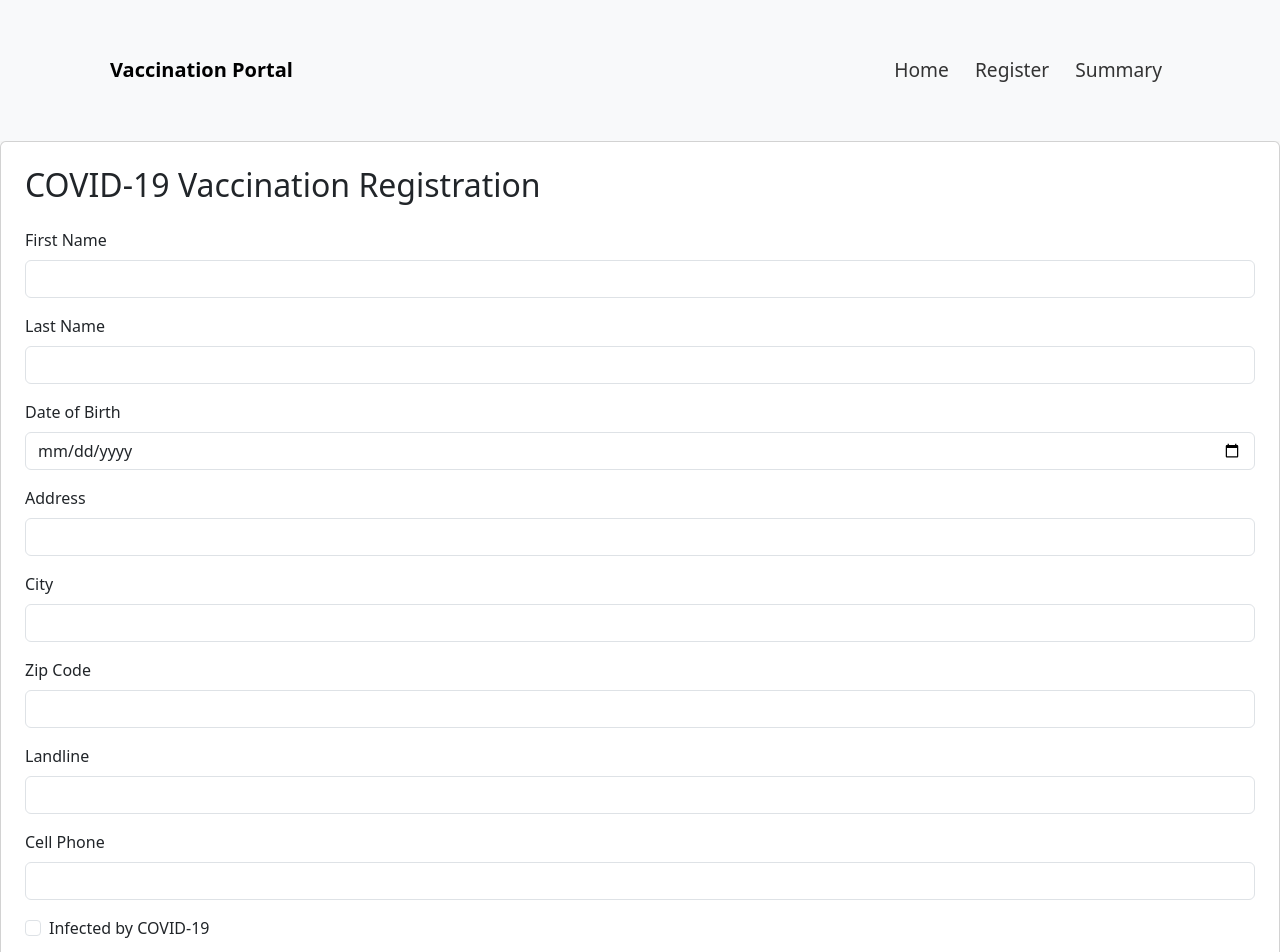
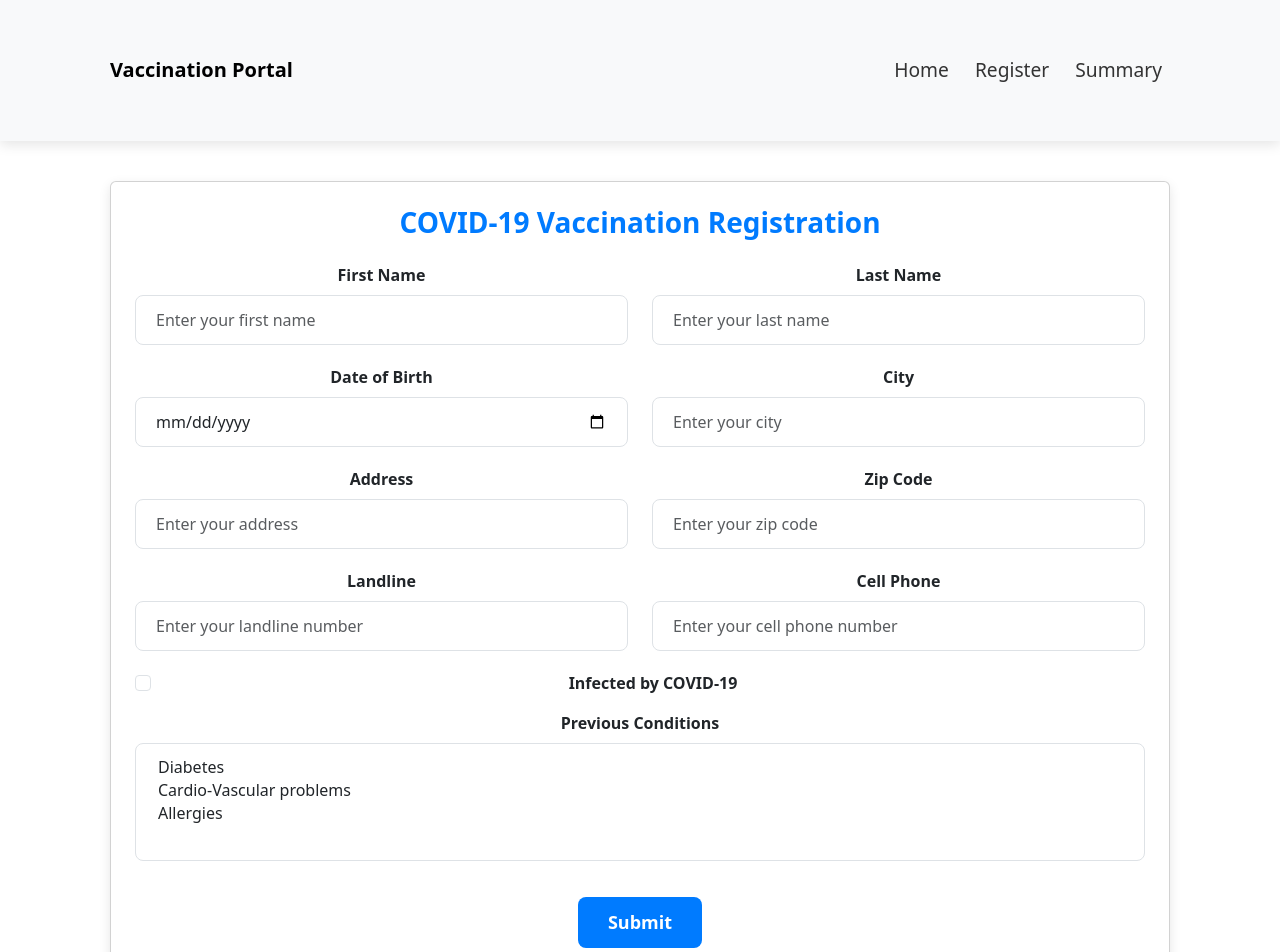
Before and after one commit to baroren/COVID-19_vaccination_webapp, a React (Create React App) app: page /Register in a window 1280 px wide. Shown: the top 952 px of the page. Built offline with nearby package versions, Linux system fonts and the light colour scheme.

Commit message:
landing page and register

```diff
--- a/package.json
+++ b/package.json
@@ -11,7 +11,8 @@
     "react-bootstrap": "^2.8.0",
     "react-dom": "^18.2.0",
     "react-router-dom": "^6.14.2",
-    "react-scripts": "5.0.1"
+    "react-scripts": "5.0.1",
+    "react-type-animation": "^3.1.0"
   },
   "scripts": {
     "start": "react-scripts start",
--- a/src/LandingPage.css
+++ b/src/LandingPage.css
@@ -15,7 +15,6 @@
 .header h1 {
     font-size: 4rem;
     font-weight: 700;
-    margin-bottom: 20px;
 }
 
 .header p {
@@ -25,7 +24,6 @@
 
 .header button {
     font-size: 1.2rem;
-    padding: 12px 40px;
     border-radius: 30px;
     font-weight: 600;
 }
--- a/src/LandingPage.js
+++ b/src/LandingPage.js
@@ -1,18 +1,54 @@
 import React from 'react';
 import Button from 'react-bootstrap/Button';
 import './LandingPage.css';
+import { TypeAnimation } from 'react-type-animation';
 
 const LandingPage = () => {
     return (
         <div className="landing-page">
             <div className="container">
-                <div className="header">
-                    <h1>Welcome to Our Vaccination Portal</h1>
-                    <p>Get vaccinated and protect yourself and others!</p>
-                    <Button variant="primary" size="lg" href="/Register" >Register Now</Button>
+
+                <div className="row align-items-center ">
+                    <div className="col-md-6">
+                        {/* Image */}
+                        <img
+                            src={require ("./images/vacc.png")}  // Replace with the actual path to your image
+                            alt="Vaccine"
+                            className="img-fluid rounded"
+                            width={"300 "}
+                        />
+                    </div>
+                    <div className="col-md-6">
+                        {/* Header and Button */}
+                        <div className="header text-center text-md-start">
+                            <h1>Welcome to Our Vaccination Portal</h1>
+                            <TypeAnimation className={"col-12"}
+                                sequence={[
+                                    // Same substring at the start will only be typed out once, initially
+                                    'Get vaccinated ',
+                                    1000, // wait 1s before replacing "Mice" with "Hamsters"
+                                    'We protect our family ',
+                                    1000,
+                                    'We protect our friends',
+                                    1000,
+                                    'We protect our society',
+                                    1000
+                                ]}
+                                wrapper="span"
+                                speed={50}
+                                style={{ fontSize: '2em' }}
+                                repeat={Infinity}
+
+                            />
+                        </div>
+                        <Button variant="primary" size="lg" href="/Register" className={"pd-2"} >Register Now</Button>
+
+                    </div>
+
                 </div>
             </div>
         </div>
+
     );
 };
 
--- /dev/null
+++ b/src/RegistrationForm.css
@@ -0,0 +1,52 @@
+/* Custom styles for the RegistrationForm */
+.registration-form {
+
+    border-radius: 20px;
+    box-shadow: 0 4px 12px rgba(0, 0, 0, 0.1);
+    padding: 30px;
+    background-color: #f8f9fa;
+}
+
+.registration-form h2 {
+    font-size: 28px;
+    font-weight: bold;
+    color: #007bff;
+    margin-bottom: 30px;
+}
+
+.registration-form label {
+    font-size: 16px;
+    font-weight: bold;
+}
+
+.registration-form .form-control {
+    border-radius: 8px;
+    font-size: 16px;
+    padding: 12px 20px;
+    margin-bottom: 20px;
+}
+
+.registration-form .form-check-label {
+    font-size: 16px;
+}
+
+.registration-form .form-check-input {
+    margin-right: 10px;
+}
+
+.registration-form .btn-primary {
+    border-radius: 8px;
+    font-size: 18px;
+    font-weight: bold;
+    padding: 12px 30px;
+    margin-top: 20px;
+    background-color: #007bff;
+    border: none;
+    transition: background-color 0.2s;
+}
+
+.registration-form .btn-primary:hover {
+    background-color: #0056b3;
+}
+
+/* Customize form styles as needed */
--- a/src/RegistrationForm.js
+++ b/src/RegistrationForm.js
@@ -2,6 +2,10 @@ import React, { useState } from 'react';
 import Form from 'react-bootstrap/Form';
 import Button from 'react-bootstrap/Button';
 import Card from 'react-bootstrap/Card';
+import './RegistrationForm.css';
+import Row from "react-bootstrap/Row";
+import Col from "react-bootstrap/Col";
+import {Container} from "react-bootstrap";
 
 const RegistrationForm = () => {
     const [formData, setFormData] = useState({
@@ -45,9 +49,13 @@ const RegistrationForm = () => {
     };
 
     return (
-        <Card className="p-4">
+        <Container>
+        <Card className="p-4 registration-form">
             <h2 className="mb-4">COVID-19 Vaccination Registration</h2>
             <Form onSubmit={handleSubmit}>
+                <Row>
+                    <Col md={6}>
+                        {/* First Name */}
                         <Form.Group className="mb-3" controlId="firstName">
                             <Form.Label>First Name</Form.Label>
                             <Form.Control
@@ -56,9 +64,12 @@ const RegistrationForm = () => {
                                 value={formData.firstName}
                                 onChange={(e) => handleInputChange(e.target.name, e.target.value)}
                                 required
+                                placeholder="Enter your first name"
                             />
                         </Form.Group>
-
+                    </Col>
+                    <Col md={6}>
+                        {/* Last Name */}
                         <Form.Group className="mb-3" controlId="lastName">
                             <Form.Label>Last Name</Form.Label>
                             <Form.Control
@@ -67,9 +78,15 @@ const RegistrationForm = () => {
                                 value={formData.lastName}
                                 onChange={(e) => handleInputChange(e.target.name, e.target.value)}
                                 required
+                                placeholder="Enter your last name"
                             />
                         </Form.Group>
+                    </Col>
+                </Row>
 
+                <Row>
+                    <Col md={6}>
+                        {/* Date of Birth */}
                         <Form.Group className="mb-3" controlId="dateOfBirth">
                             <Form.Label>Date of Birth</Form.Label>
                             <Form.Control
@@ -80,7 +97,26 @@ const RegistrationForm = () => {
                                 required
                             />
                         </Form.Group>
+                    </Col>
+                    <Col md={6}>
+                        {/* City */}
+                        <Form.Group className="mb-3" controlId="city">
+                            <Form.Label>City</Form.Label>
+                            <Form.Control
+                                type="text"
+                                name="city"
+                                value={formData.city}
+                                onChange={(e) => handleInputChange(e.target.name, e.target.value)}
+                                required
+                                placeholder="Enter your city"
+                            />
+                        </Form.Group>
+                    </Col>
+                </Row>
 
+                <Row>
+                    <Col md={6}>
+                        {/* Address */}
                         <Form.Group className="mb-3" controlId="address">
                             <Form.Label>Address</Form.Label>
                             <Form.Control
@@ -89,20 +125,12 @@ const RegistrationForm = () => {
                                 value={formData.address}
                                 onChange={(e) => handleInputChange(e.target.name, e.target.value)}
                                 required
+                                placeholder="Enter your address"
                             />
                         </Form.Group>
-
-                <Form.Group className="mb-3" controlId="city">
-                    <Form.Label>City</Form.Label>
-                    <Form.Control
-                        type="text"
-                        name="city"
-                        value={formData.city}
-                        onChange={(e) => handleInputChange(e.target.name, e.target.value)}
-                        required
-                    />
-                </Form.Group>
-
+                    </Col>
+                    <Col md={6}>
+                        {/* Zip Code */}
                         <Form.Group className="mb-3" controlId="zipCode">
                             <Form.Label>Zip Code</Form.Label>
                             <Form.Control
@@ -110,9 +138,15 @@ const RegistrationForm = () => {
                                 name="zipCode"
                                 value={formData.zipCode}
                                 onChange={(e) => handleInputChange(e.target.name, e.target.value)}
+                                placeholder="Enter your zip code"
                             />
                         </Form.Group>
+                    </Col>
+                </Row>
 
+                <Row>
+                    <Col md={6}>
+                        {/* Landline */}
                         <Form.Group className="mb-3" controlId="landline">
                             <Form.Label>Landline</Form.Label>
                             <Form.Control
@@ -120,9 +154,12 @@ const RegistrationForm = () => {
                                 name="landline"
                                 value={formData.landline}
                                 onChange={(e) => handleInputChange(e.target.name, e.target.value)}
+                                placeholder="Enter your landline number"
                             />
                         </Form.Group>
-
+                    </Col>
+                    <Col md={6}>
+                        {/* Cell Phone */}
                         <Form.Group className="mb-3" controlId="cellPhone">
                             <Form.Label>Cell Phone</Form.Label>
                             <Form.Control
@@ -130,9 +167,13 @@ const RegistrationForm = () => {
                                 name="cellPhone"
                                 value={formData.cellPhone}
                                 onChange={(e) => handleInputChange(e.target.name, e.target.value)}
+                                placeholder="Enter your cell phone number"
                             />
                         </Form.Group>
+                    </Col>
+                </Row>
 
+                {/* Infected by COVID-19 */}
                 <Form.Group className="mb-3" controlId="infected">
                     <Form.Check
                         label="Infected by COVID-19"
@@ -142,6 +183,7 @@ const RegistrationForm = () => {
                     />
                 </Form.Group>
 
+                {/* Previous Conditions */}
                 <Form.Group controlId="conditions">
                     <Form.Label>Previous Conditions</Form.Label>
                     <Form.Control
@@ -164,6 +206,8 @@ const RegistrationForm = () => {
                 <Button type="submit" variant="primary" className="mt-3">Submit</Button>
             </Form>
         </Card>
+    </Container>
+
     );
 };
 
```
Also changed, not shown: src/images/vacc.png (added), 1 other file (tests, documents, lock files or other folders). Lines whose indentation alone changed are shown as unchanged.
